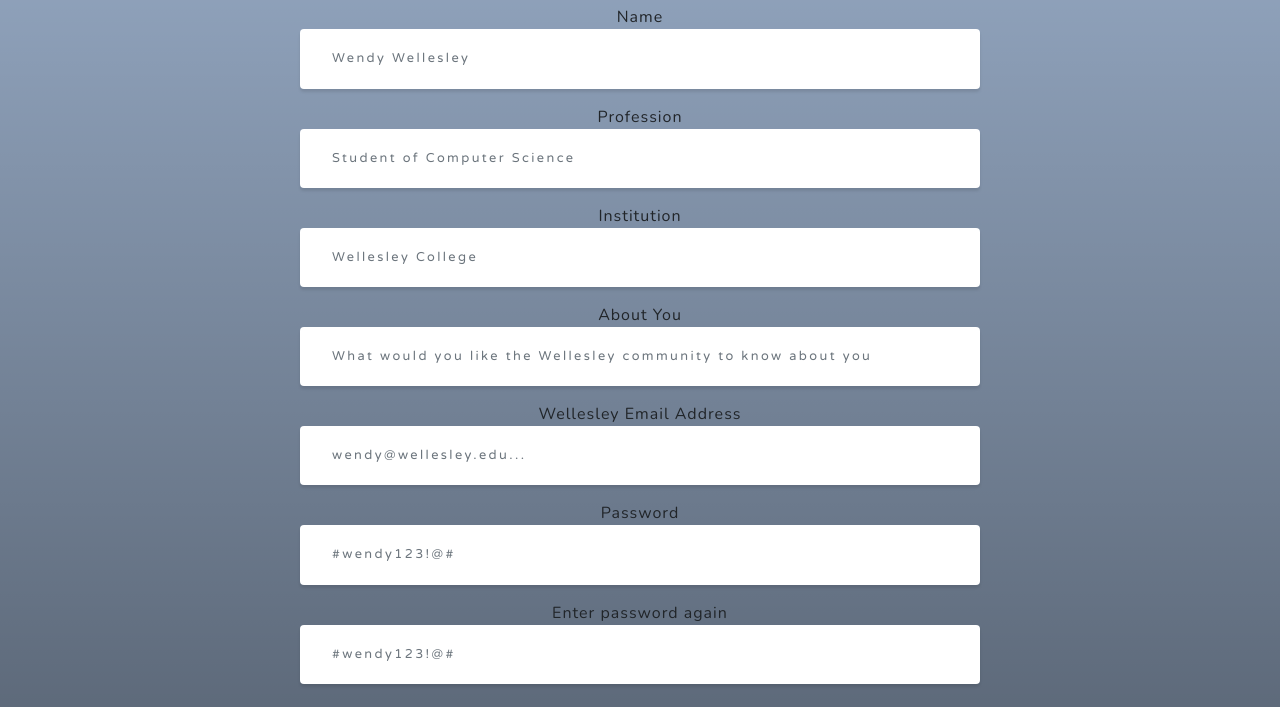
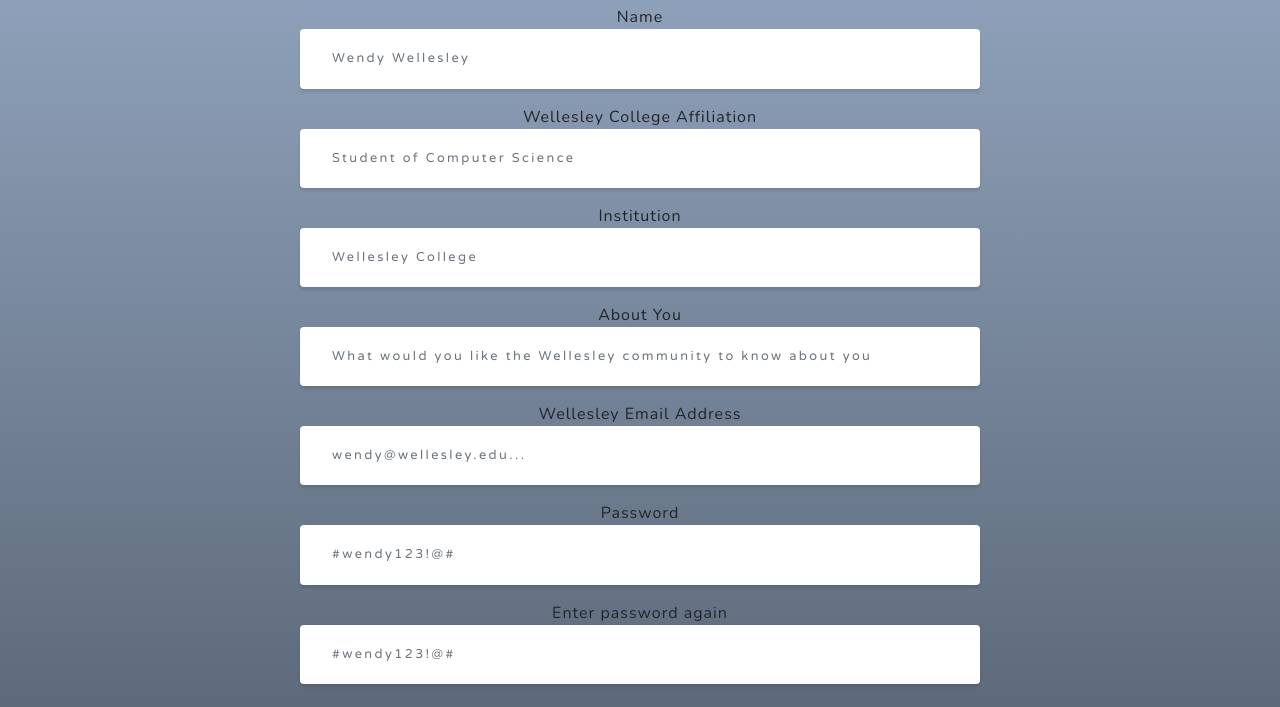
Before and after one commit to RopaBevy/CentralizedEX-CS304, a Flask app: page /signup/ in a window 1280 px wide. Shown: the part 241-948 px from the top of the page. Run offline with Flask 2, Linux system fonts and the light colour scheme; some libraries are stand-ins or nearby versions.

Commit message:
Edited index.html

```diff
--- a/templates/signup.html
+++ b/templates/signup.html
@@ -10,7 +10,7 @@
                     <!-- Email address input-->
                         <p><label for="name"> Name</label><br>
                         <input class="form-control" id="name" type="text" name="name" placeholder="Wendy Wellesley" aria-label="Enter email address..." data-sb-validations="required,name" /><br></p>
-                        <p><label for="profession"> Profession</label><br>
+                        <p><label for="profession"> Wellesley College Affiliation</label><br>
                         <input class="form-control" id="profession" type="text" name="profession" placeholder="Student of Computer Science" data-sb-validations="required,name" /><br></p>
                         <p><label for="about"> Institution</label><br>
                         <input class="form-control" id="institution" type="text" name="institution" placeholder="Wellesley College" data-sb-validations="required,name" /><br></p>
```
